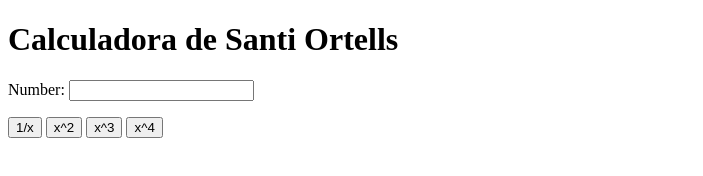
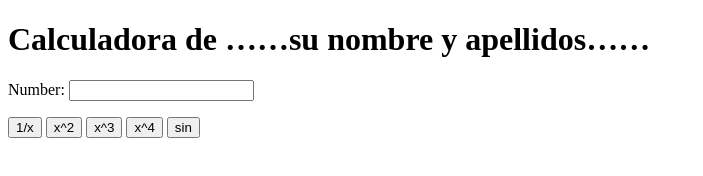
Before and after one commit to santiortells/my_calculator_2, a plain HTML site: page index.html in a window 1280 px wide. Shown: the whole page, without its empty margins (0-703 px from the left). Drawn offline with Linux system fonts and the light colour scheme.

Commit message:
sin(x) button

```diff
--- a/index.html
+++ b/index.html
@@ -5,7 +5,7 @@
 		<meta charset="utf-8">
 	</head>
 	<body>
-		<h1>Calculadora de Santi Ortells</h1>
+		<h1>Calculadora de ……su nombre y apellidos……</h1>
 		Number:
 		<input type="text" id="n1">
 		<p>
@@ -13,12 +13,15 @@
 			<button onclick="square()"> x^2 </button>
 			<button onclick="cube()"> x^3 </button>
 			<button onclick="power_4()"> x^4</button>
+			<button onclick="sine()"> sin </button>
+
 		</p>
 		<script type="text/javascript">
 			function cube() {
 				var num = document.getElementById("n1");
 				num.value = Math.pow(num.value, 3);
 			}
+
 
 			function square() {
 				var num = document.getElementById("n1");
@@ -32,6 +35,11 @@
 				var num = document.getElementById("n1");
 				num.value = Math.pow(num.value, 4);
 			}
+			function sine() {
+				var num = document.getElementById("n1");
+				num.value = Math.sin(num.value);
+
+			}
 		</script>
 	</body>
 </html>
```
